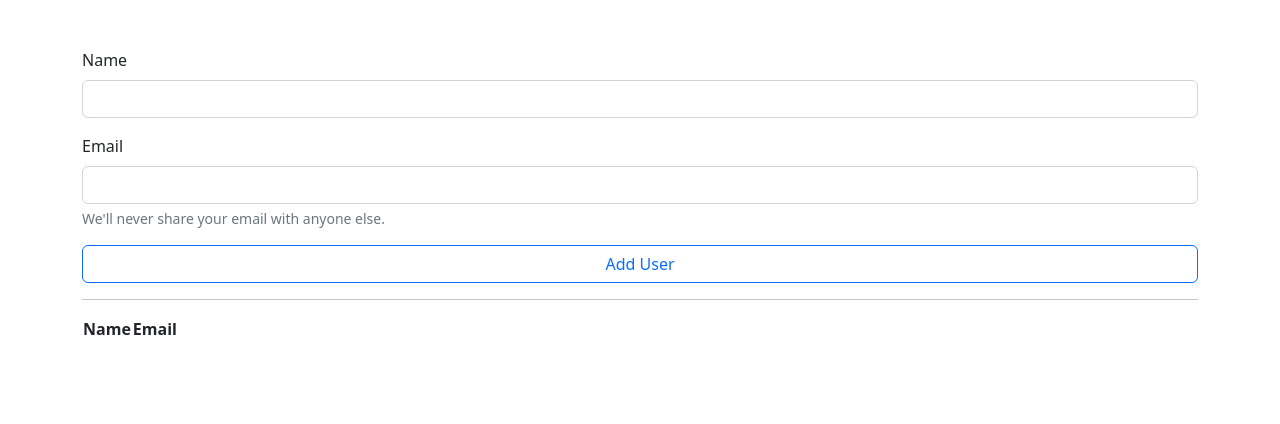
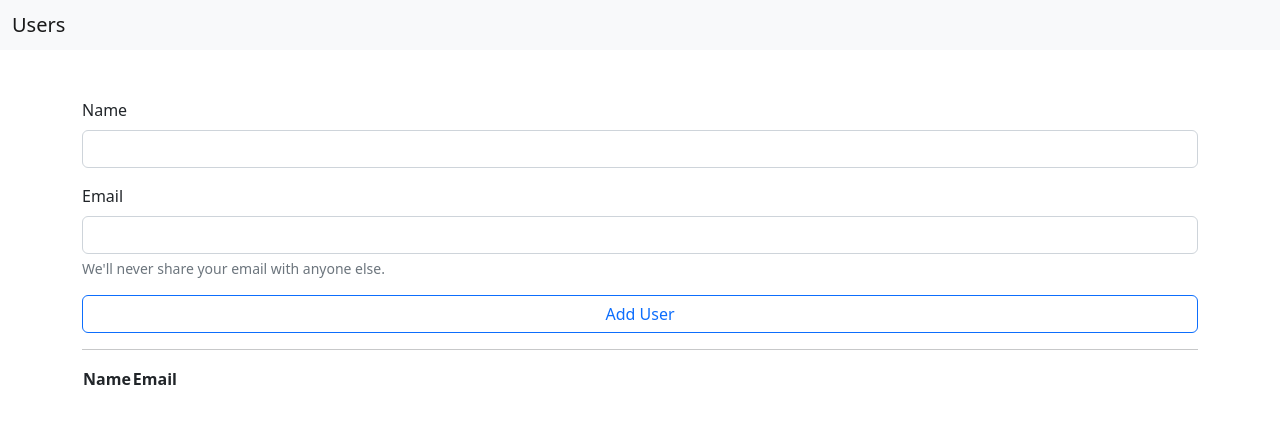
Before and after one commit to NtonBala/users-react-testing, a React (Create React App) app: page / in a window 1280 px wide. Shown: the top 424 px of the page. Built offline with nearby package versions, Linux system fonts and the light colour scheme.

Commit message:
Add header

```diff
--- a/src/App.js
+++ b/src/App.js
@@ -9,6 +9,13 @@ function App() {
   };
 
   return (
+    <>
+      <nav className="navbar navbar-light bg-light">
+        <div className="container-fluid">
+          <span className="navbar-brand h1 mb-0">Users</span>
+        </div>
+      </nav>
+
       <div className="container pt-5">
         <div>
           <UserForm onUserAdd={onUserAdd} />
@@ -18,6 +25,7 @@ function App() {
           <UsersList users={users} />
         </div>
       </div>
+    </>
   );
 }
 
```
Lines whose indentation alone changed are shown as unchanged.
